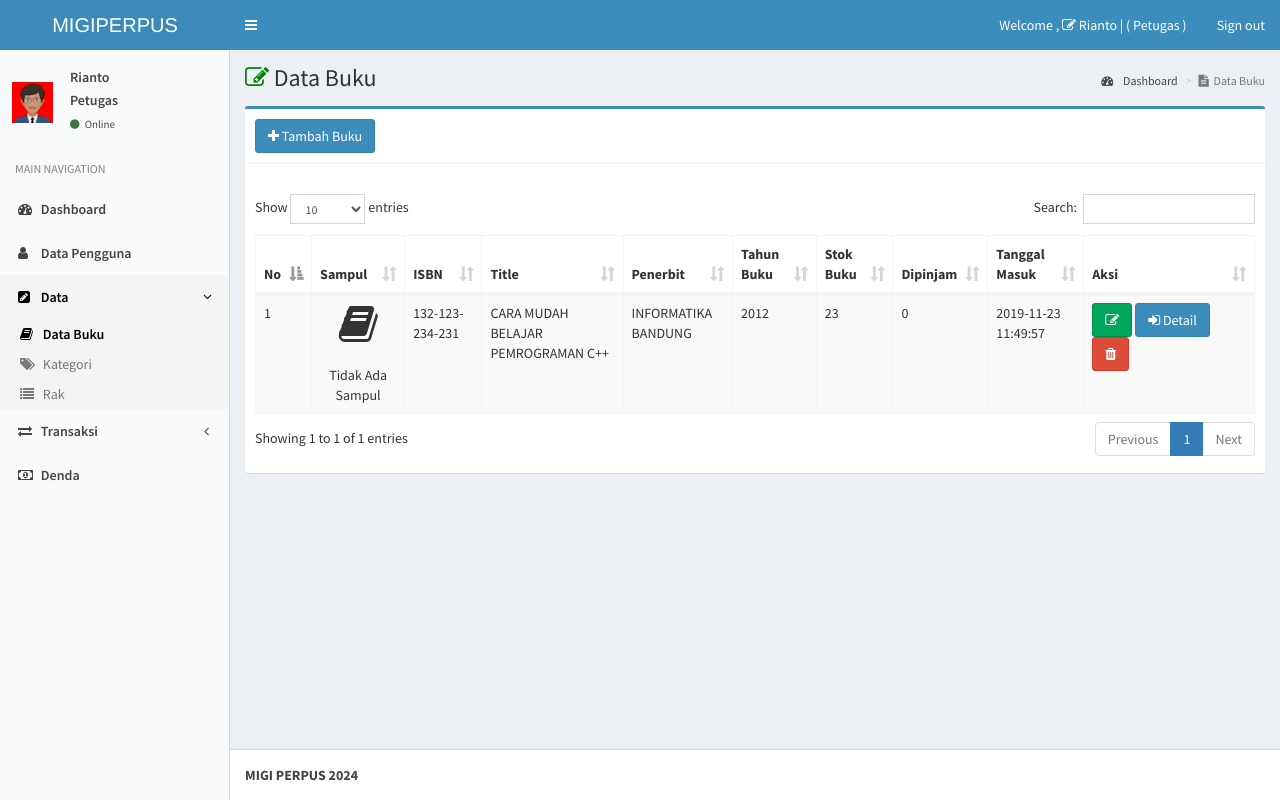
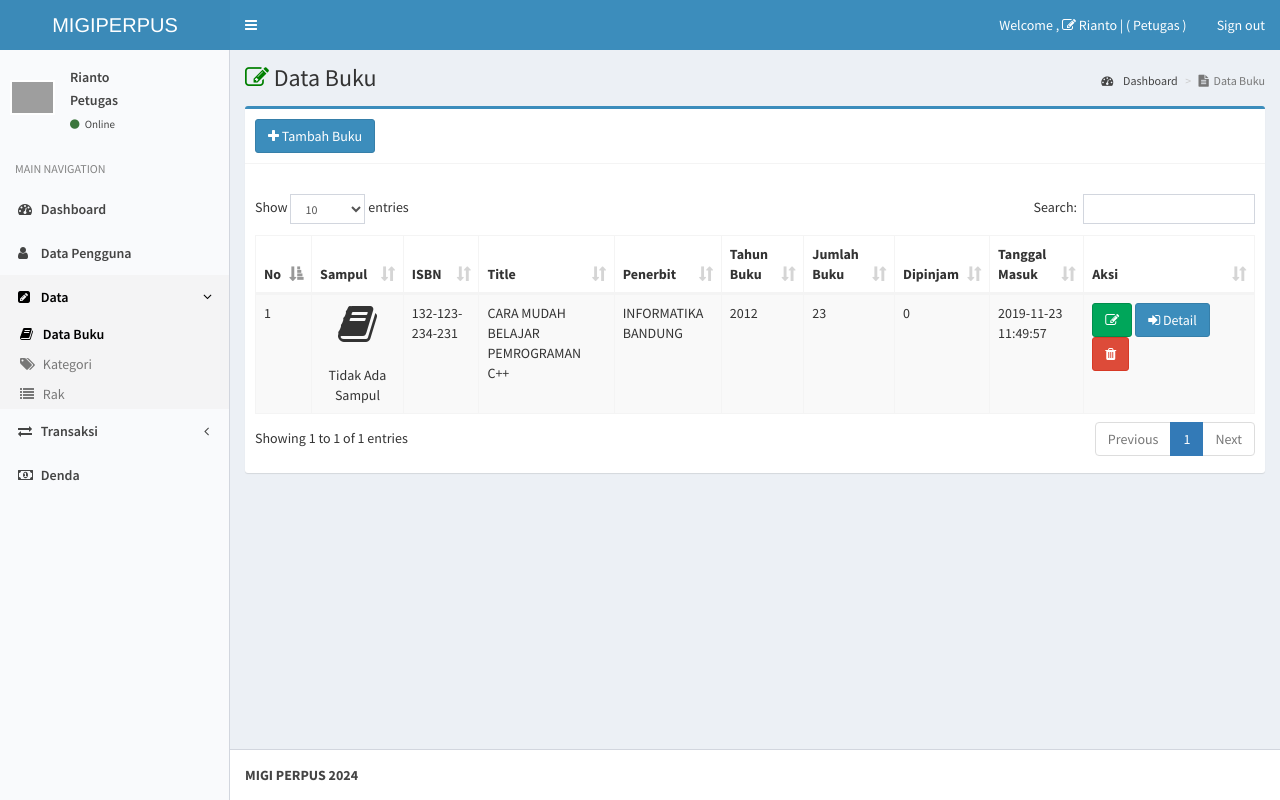
Before and after one commit to rolluxx/migi-perpus, a CodeIgniter app: page /database/data in a window 1280 px wide. Run offline with CodeIgniter, Linux system fonts and the light colour scheme; a user stored in the database is signed in; data comes from the database, SQL or seed files in the repository; some libraries are stand-ins or nearby versions; grey boxes are pictures that could not be loaded.

Commit message:
first commit

```diff
--- a/application/views/buku/buku_view.php
+++ b/application/views/buku/buku_view.php
@@ -33,7 +33,7 @@
                                 <th>Title</th>
                                 <th>Penerbit</th>
                                 <th>Tahun Buku</th>
-                                <th>Stok Buku</th>
+                                <th>Jumlah Buku</th>
                                 <th>Dipinjam</th>
                                 <th>Tanggal Masuk</th>
                                 <th>Aksi</th>
--- a/application/views/pinjam/tambah_view.php
+++ b/application/views/pinjam/tambah_view.php
@@ -126,7 +126,7 @@
 				<th>Title</th>
 				<th>Penerbit</th>
 				<th>Tahun Buku</th>
-				<th>Stok Buku</th>
+				<th>Jumlah Buku</th>
 				<th>Tanggal Masuk</th>
 				<th>Aksi</th>
 			</tr>
```
Also changed, not shown: README.md, assets_style/image/user_1630303496.png (deleted), assets_style/image/user_1700462418.png (deleted), assets_style/image/user_1705890898.jpeg (added).
